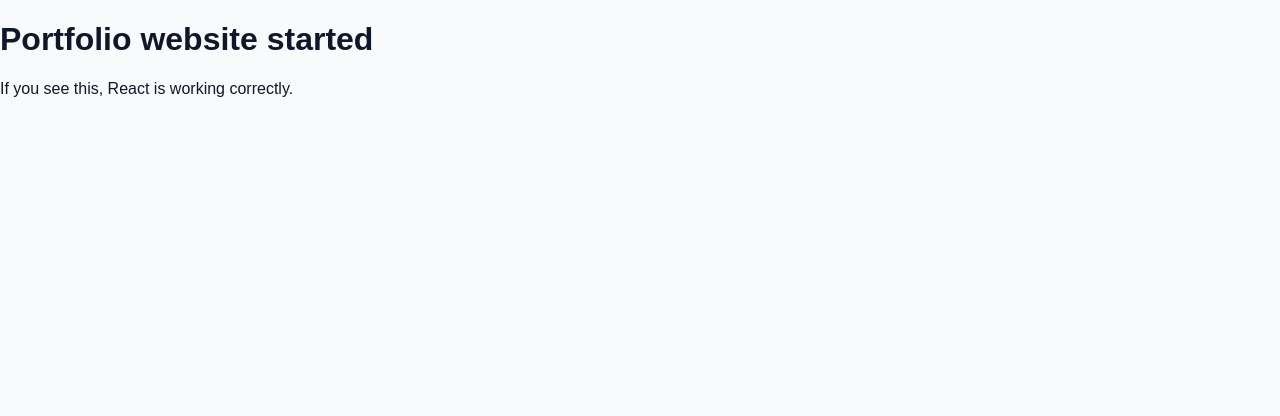
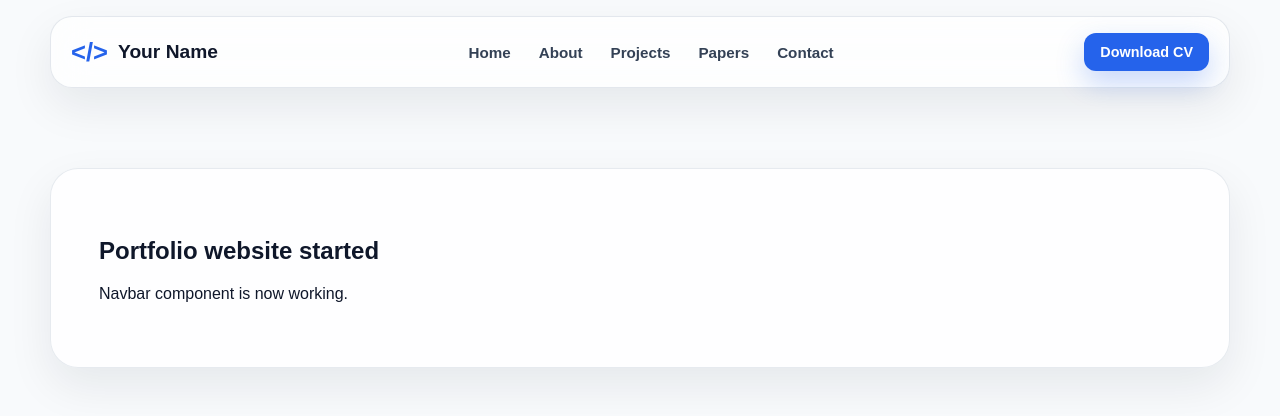
Before and after one commit to loukasdrosos/portfolio-website, a React (Vite) app: page / in a window 1280 px wide. Shown: the top 416 px of the page. Built offline with nearby package versions, Linux system fonts and the light colour scheme.

Commit message:
Add navbar component

```diff
--- a/src/App.jsx
+++ b/src/App.jsx
@@ -1,8 +1,16 @@
+import Navbar from "./components/Navbar"
+
 function App() {
   return (
     <div className="app">
-      <h1>Portfolio website started</h1>
-      <p>If you see this, React is working correctly.</p>
+      <Navbar />
+
+      <main>
+        <section id="home" className="temporary-section">
+          <h1>Portfolio website started</h1>
+          <p>Navbar component is now working.</p>
+        </section>
+      </main>
     </div>
   )
 }
--- /dev/null
+++ b/src/components/Navbar.css
@@ -0,0 +1,100 @@
+.navbar {
+  width: min(1180px, calc(100% - 32px));
+  height: 72px;
+  margin: 16px auto 0;
+  padding: 0 20px;
+
+  display: flex;
+  align-items: center;
+  justify-content: space-between;
+
+  position: sticky;
+  top: 16px;
+  z-index: 10;
+
+  background: rgba(255, 255, 255, 0.72);
+  border: 1px solid rgba(148, 163, 184, 0.25);
+  border-radius: 22px;
+  backdrop-filter: blur(18px);
+  box-shadow: 0 18px 45px rgba(15, 23, 42, 0.08);
+}
+
+.logo {
+  display: flex;
+  align-items: center;
+  gap: 10px;
+
+  font-size: 1.2rem;
+  font-weight: 800;
+  color: #0f172a;
+}
+
+.logo-icon {
+  color: #2563eb;
+  font-size: 1.6rem;
+  font-weight: 900;
+}
+
+.nav-links {
+  display: flex;
+  align-items: center;
+  gap: 28px;
+
+  font-size: 0.95rem;
+  font-weight: 600;
+  color: #334155;
+}
+
+.nav-links a {
+  position: relative;
+}
+
+.nav-links a:hover {
+  color: #2563eb;
+}
+
+.nav-links a::after {
+  content: "";
+  width: 0;
+  height: 2px;
+
+  position: absolute;
+  left: 0;
+  bottom: -8px;
+
+  background: #2563eb;
+  border-radius: 999px;
+  transition: width 0.2s ease;
+}
+
+.nav-links a:hover::after {
+  width: 100%;
+}
+
+.cv-button {
+  padding: 11px 16px;
+
+  background: #2563eb;
+  color: white;
+  border-radius: 12px;
+
+  font-size: 0.9rem;
+  font-weight: 700;
+
+  box-shadow: 0 12px 28px rgba(37, 99, 235, 0.25);
+}
+
+.cv-button:hover {
+  background: #1d4ed8;
+}
+
+.temporary-section {
+  width: min(1180px, calc(100% - 32px));
+  margin: 80px auto;
+  padding: 48px;
+
+  background: rgba(255, 255, 255, 0.78);
+  border: 1px solid rgba(148, 163, 184, 0.22);
+  border-radius: 28px;
+  box-shadow: 0 18px 45px rgba(15, 23, 42, 0.08);
+}
--- /dev/null
+++ b/src/components/Navbar.jsx
@@ -0,0 +1,26 @@
+import './Navbar.css'
+
+function Navbar() {
+  return (
+    <header className="navbar">
+      <a href="#home" className="logo">
+        <span className="logo-icon">&lt;/&gt;</span>
+        <span>Your Name</span>
+      </a>
+
+      <nav className="nav-links">
+        <a href="#home">Home</a>
+        <a href="#about">About</a>
+        <a href="#projects">Projects</a>
+        <a href="#papers">Papers</a>
+        <a href="#contact">Contact</a>
+      </nav>
+
+      <a href="/cv/your-cv.pdf" className="cv-button" download>
+        Download CV
+      </a>
+    </header>
+  )
+}
+
+export default Navbar
```
